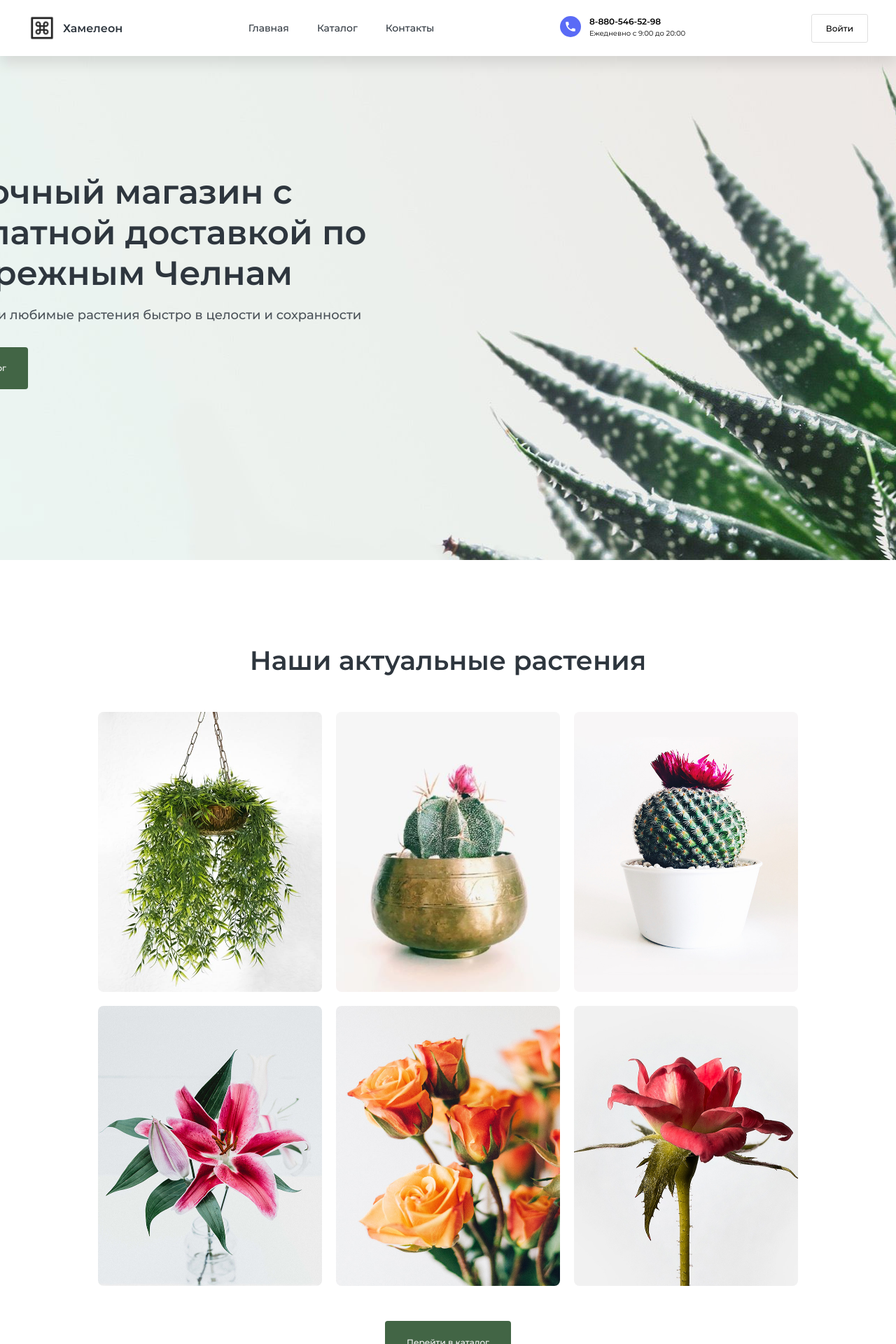
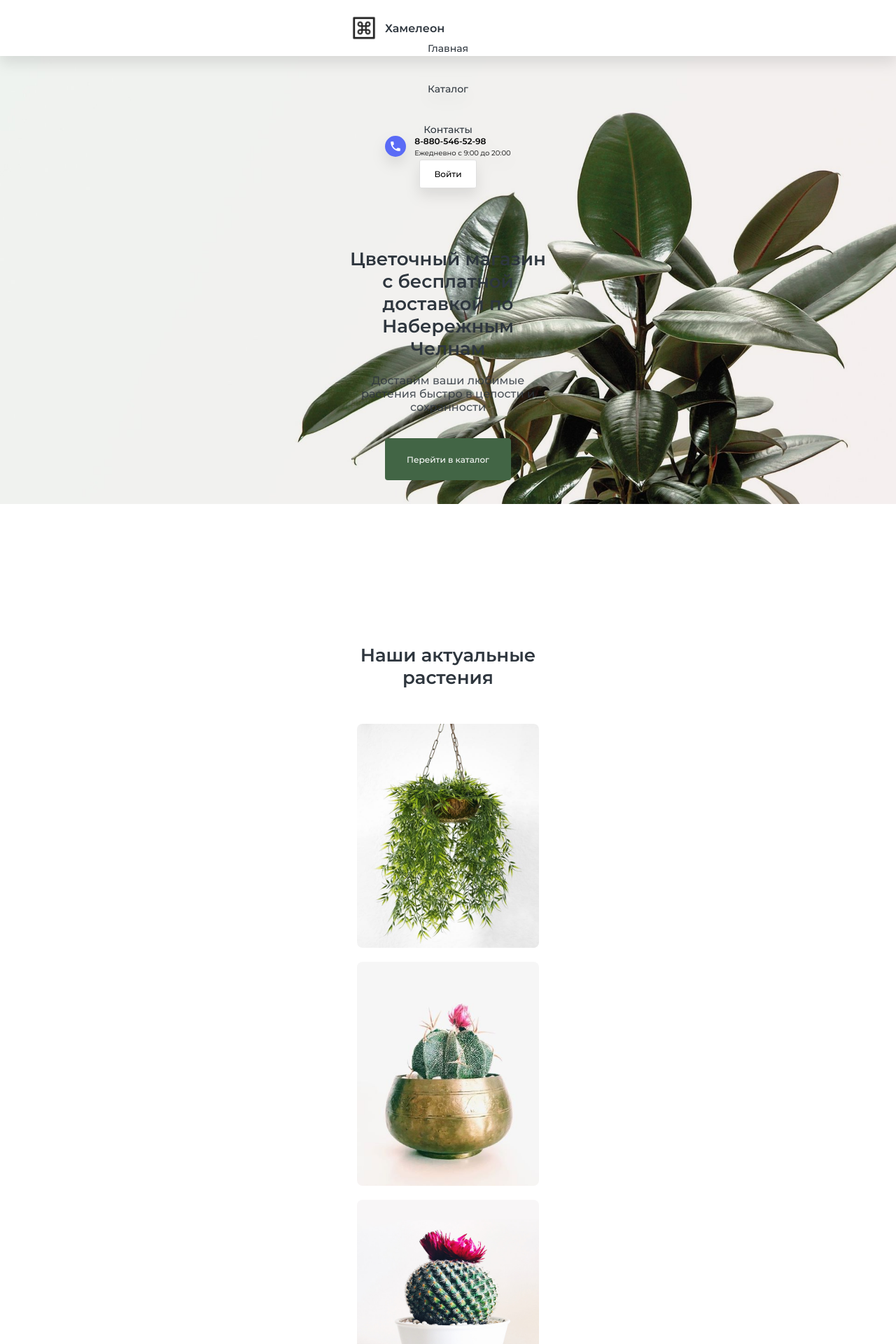
Before and after one commit to Carpadiem/hameleon-frontend, a React (Vite) app: page /home in a window 1280 px wide. Shown: the top 1920 px of the page at 70% size. Built offline with nearby package versions, Linux system fonts and the light colour scheme.

Commit message:
Adaptive: Header, Footer, Home page

```diff
--- a/src/components/Footer/Footer.module.css
+++ b/src/components/Footer/Footer.module.css
@@ -19,9 +19,6 @@
     width: 100%;
 }
 
-.links_column {
-
-}
 h2.links_column_header {
     font-family: 'Montserrat';
     font-size: 24px;
@@ -55,3 +52,32 @@ a.links_column_link {
     color: white;
     text-align: center;
 }
+
+
+@media screen and (min-width: 320px) {
+    .container1200 {
+        width: 280px;
+    }
+    .links_container {
+        flex-direction: column;
+        align-items: flex-start;
+        gap: 50px;
+        justify-content: flex-start;
+    }
+    h2.links_column_header {
+        font-size: 18px;
+    }
+    .links_column_links_container {
+        gap: 14px;
+    }
+    .links_column_link {
+        font-size: 14px;
+    }
+    .copyright_container {
+        margin-top: 40px;
+    }
+    h2.copyright_text {
+        font-size: 14px;
+        text-align: center;
+    }
+}
--- a/src/components/Header/Header.module.css
+++ b/src/components/Header/Header.module.css
@@ -6,6 +6,8 @@
     filter: drop-shadow(0 10px 10px rgba(0,0,0,.1));
     background-color: white;
     position: fixed;
+
+    transition: all .3s ease;
 
     z-index: 999;
 }
@@ -140,3 +142,69 @@ p.phone_clock {
     font-weight: 400;
     color: black;
 }
+
+.burger_container {
+    display: flex;
+    flex-direction: column;
+    gap: 4px;
+    cursor: pointer;
+}
+
+.burger_line {
+    width: 24px;
+    height: 2px;
+    background-color: black;
+}
+
+.top_line {
+    display: flex;
+    align-items: center;
+    justify-content: space-between;
+    width: 100%;
+}
+
+@media screen and (min-width: 320px) {
+    .block_fixed {
+        padding: 20px 0;
+        width: 100%;
+        display: flex;
+        justify-content: center;
+        filter: drop-shadow(0 10px 10px rgba(0,0,0,.1));
+        background-color: white;
+        /* position: fixed; */
+        transition: all .3s ease;
+        z-index: 999;
+    }
+    .container1200 {
+        width: 280px;
+        height: 100%;
+        display: flex;
+        flex-direction: column;
+        align-items: flex-start;
+        justify-content: flex-start;
+    }
+    .points_container {
+        position: relative;
+        padding: 50px 0;
+        flex-direction: column;
+        align-items: center;
+        gap: 20px;
+        width: 100%;
+        transition: all .2s ease;
+    }
+    .phone_container {
+        position: relative;
+        width: 100%;
+        display: flex;
+        justify-content: center;
+        transition: all .2s ease;
+    }
+    .buttons_container {
+        position: relative;
+        padding: 40px 0;
+        width: 100%;
+        display: flex;
+        justify-content: center;
+        transition: all .2s ease;
+    }
+}
--- a/src/components/Header/Header.tsx
+++ b/src/components/Header/Header.tsx
@@ -41,8 +41,85 @@ const Header = () => {
     } catch {}
   })
 
+  const [isMobile, setIsMobile] = React.useState(false)
+  const [isMobileMenuOpen, setIsMobileMenuOpen] = React.useState(false)
+
+  // first render
+  React.useEffect(() => {
+    if (window.innerWidth <= 480) {
+      setIsMobile(true)
+    }
+  }, [])
+
+  const burger_click = () => {
+    setIsMobileMenuOpen(!isMobileMenuOpen)
+  }
+
+  const mobileMenuContainersStyle = {
+    bottom: isMobileMenuOpen ? '0' : '100px',
+    opacity: isMobileMenuOpen ? '1' : '0',
+    pointerEvents: isMobileMenuOpen ? 'auto' : 'none',
+  } as React.CSSProperties
+
   return (
     <>
+      {isMobile ? (
+        <div
+          className={styles.block_fixed}
+          style={{
+            height: isMobileMenuOpen ? '65%' : '80px',
+          }}
+        >
+          <div className={styles.container1200}>
+            <div className={styles.top_line}>
+              <Link className={styles.logo_container} to='/'>
+                <img className={styles.logo_image} src={logo} alt='' />
+                <p className={styles.logo_text}>Хамелеон</p>
+              </Link>
+              <div className={styles.burger_container} onClick={burger_click}>
+                <div className={styles.burger_line} />
+                <div className={styles.burger_line} />
+                <div className={styles.burger_line} />
+              </div>
+            </div>
+            <div className={styles.points_container} style={mobileMenuContainersStyle}>
+              <Point text='Главная' to='/' />
+              <Point text='Каталог' to='/catalog' />
+              <Point text='Контакты' to='/contacts' />
+            </div>
+            <div className={styles.phone_container} style={mobileMenuContainersStyle}>
+              <div className={styles.phone_icon}>
+                <SVGCall />
+              </div>
+              <div className={styles.phone_text_head}>
+                <p className={styles.phone_numbers}>8-880-546-52-98</p>
+                <p className={styles.phone_clock}>Ежедневно с 9:00 до 20:00</p>
+              </div>
+            </div>
+            <div className={styles.buttons_container} style={mobileMenuContainersStyle}>
+              {isLogin && (
+                <div className={styles.btn_cart} onClick={cartIconClick}>
+                  <SVGCart />
+                  {cartItemsCount > 0 ? (
+                    <div className={styles.cart_items_count}>
+                      <p>{cartItemsCount}</p>
+                    </div>
+                  ) : (
+                    <></>
+                  )}
+                </div>
+              )}
+              {isLogin ? (
+                <div className={styles.btn_account} onClick={accountIconClick}>
+                  <SVGAccount />
+                </div>
+              ) : (
+                <LinkButton text='Войти' to='/login' bcolor='white' tcolor='black' border='1px solid #dfdfdf' radius={3} />
+              )}
+            </div>
+          </div>
+        </div>
+      ) : (
         <div className={styles.block_fixed}>
           <div className={styles.container1200}>
             <Link className={styles.logo_container} to='/'>
@@ -86,6 +163,7 @@ const Header = () => {
             </div>
           </div>
         </div>
+      )}
       {storeCart.isCartOpened && <PopupCart />}
     </>
   )
--- a/src/components/Header/components/Point/Point.module.css
+++ b/src/components/Header/components/Point/Point.module.css
@@ -25,3 +25,10 @@
     position: absolute;
     transition: width .3s ease;
 }
+
+@media (max-width: 480px) {
+    .point_text {
+        font-size: 18px;
+        font-weight: 400;
+    }
+}
--- a/src/pages/Home/Home.module.css
+++ b/src/pages/Home/Home.module.css
@@ -119,16 +119,6 @@ img.plant_preview_image {
 }
 
 
-
-.container1200_3 {
-    width: 1200px;
-    height: 100%;
-    display: flex;
-    flex-direction: column;
-}
-
-
-
 .features_container {
     display: flex;
     justify-content: center;
@@ -200,3 +190,86 @@ p.emp_working_position {
     color: #2E363E;
     text-align: center;
 }
+
+
+
+
+
+@media screen and (min-width: 320px) {
+    .container1200 {
+        justify-content: center;
+        width: 280px;
+        height: 100%;
+        display: flex;
+        align-items: center;
+    }
+    .container1200_2 {
+        width: 280px;
+        height: 100%;
+        display: flex;
+        flex-direction: column;
+    }
+    .welcome_text_container {
+        position: static;
+        align-items: center;
+        text-align: center;
+        margin-top: 240px;
+        width: 280px;
+    }
+    h1.welcome_title {
+        font-size: 26px;
+    }
+    p.welcome_subtitle {
+        font-size: 16px;
+    }
+    .bg_slider_container {
+        width: 100%;
+        margin-top: 80px;
+    }
+    .slider_image {
+        width: 100%;
+        height: 100%;
+    }
+
+    .block_header_container {
+        width: 100%;
+    }
+    h1.block_header_text {
+        width: 100%;
+        font-size: 26px;
+        text-align: center;
+    }
+    p.block_header_subtext {
+        font-size: 16px;
+        font-weight: 400;
+    }
+
+
+    .plant_preview {
+        width: 260px;
+        height: 320px;
+    }
+
+    .features_container {
+        flex-direction: column;
+        align-items: center;
+    }
+    .feature_frame {
+        width: 280px;
+    }
+    h2.feature_title {
+        width: 240px;
+        text-align: center;
+    }
+    p.feature_text {
+        width: 240px;
+        text-align: center;
+    }
+
+    .employees_container {
+        display: flex;
+        flex-direction: column;
+        gap: 50px;
+        margin-top: 80px;
+    }
+}
--- a/src/pages/Home/Home.tsx
+++ b/src/pages/Home/Home.tsx
@@ -82,7 +82,7 @@ const Home = () => {
         </div>
       </div>
       <div className={styles.block} style={{ backgroundColor: '#9DA391', height: 'auto', padding: '120px 0' }}>
-        <div className={styles.container1200_3}>
+        <div className={styles.container1200_2}>
           <div className={styles.block_header_container}>
             <h1 className={styles.block_header_text} style={{ color: 'white' }}>
               Что вы получаете покупая товары у нас?
@@ -108,14 +108,15 @@ const Home = () => {
         </div>
       </div>
       <div className={styles.block} style={{ backgroundColor: 'white', height: 'auto', padding: '120px 0' }}>
-        <div className={styles.container1200_4}>
+        <div className={styles.container1200_2}>
           <div className={styles.block_header_container}>
             <h1 className={styles.block_header_text} style={{ color: '#2E363E' }}>
               Наши флористы
             </h1>
-            <p className={styles.block_header_subtext} style={{ color: '#2E363E', marginTop: '30px', width: '80%' }}>
+            <p className={styles.block_header_subtext} style={{ color: '#2E363E', marginTop: '30px' }}>
               Идеальное сочетание творчества, энергии, общения, счастья и любви. Позвольте нам создать для вас улыбку.
             </p>
+          </div>
           <div className={styles.employees_container}>
             <div className={styles.employee_frame}>
               <img src={PNGEmpAv1} alt='' className={styles.emp_avatar} />
@@ -140,7 +141,6 @@ const Home = () => {
           </div>
         </div>
       </div>
-      </div>
       <Footer />
     </>
   )
```
Lines whose indentation alone changed are shown as unchanged.
